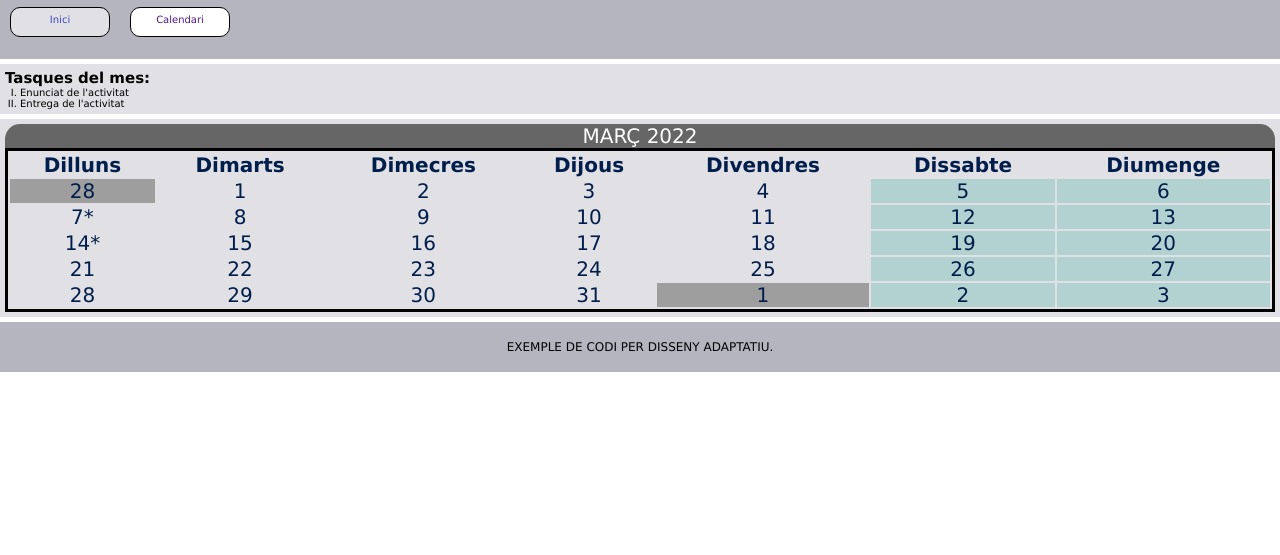
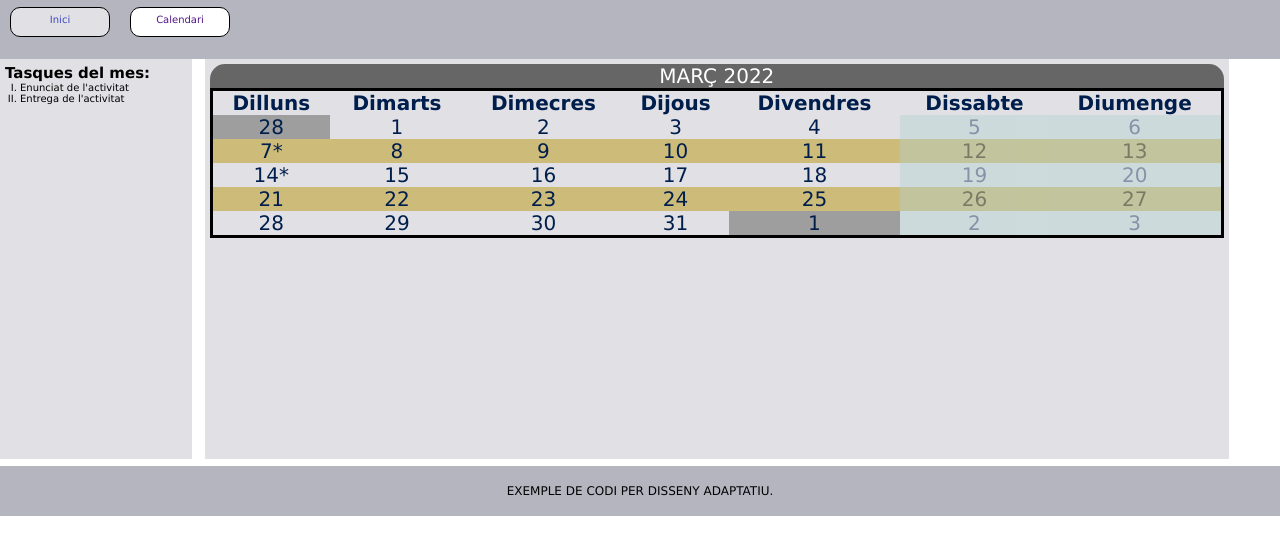
Before and after one commit to albertvallsbe/Daw_NC_Html_M9_UF1_P6, a plain HTML site: page public/calendari.html in a window 1280 px wide. Shown: the part 91-646 px from the top of the page. Drawn offline with Linux system fonts and the light colour scheme; grey boxes are pictures that could not be loaded.

Commit message:
10/03/22

```diff
--- a/css/desktop.css
+++ b/css/desktop.css
@@ -3,22 +3,45 @@ footer,
         .navegacio,
         .peus {
             background-color: var(--gris-mig);
-
         }
 
         .navegacio a {
             background-color: var(--gris-clar);
         }
-
+        /*
 section #center, section #left, section #right {
     justify-content: center;
-    flex-wrap: wrap;
+    display: inline-block;
+    /*flex-wrap: wrap;*/
+        /*
     width: 900px;
     margin: 0 auto;
 }
+*/
+
+        section {
+            display: inline-block;
+            margin: 0 auto;
+            /*justify-content: center;
+        */
+            height: 400px;
+        }
+
+        #left {
+            float: left;
+            width: 15%;
+        }
+
+        #center {
+            width: 80%;
+            margin-left: 1%;
+            /*repasar*/
+        }
+
         .cal {
             width: 100%;
         }
-#center{
+
+        #center {
             font-size: 2.0rem;
         }
--- a/css/mobile.css
+++ b/css/mobile.css
@@ -14,15 +14,18 @@
     --verd-clar-fons-calendari: #b1d2d0;
     --verd-fosc-fons-calendari: #9bb188;
 }
+
 * {
     box-sizing: border-box;
     margin: 0;
     padding: 0;
 }
+
 html {
     font-size: 62.5%;
     font-family: "DM Sans", Verdana, sans-serif;
 }
+
 header {
     position: relative;
     display: flex;
@@ -73,11 +76,26 @@ header {
     background-color: var(--blanc-sol);
     color: var(--violeta-lletra);
 }
+
+
 /*main*/
 
+
+/*
 #center,
 #left,
 #right {
+  display: block;
+  margin-top: 5px;
+  margin-bottom: 5px;
+  padding: 5px;
+  height: auto;
+  text-decoration: none;
+  background-color: var(--gris-clar);
+}*/
+
+section {
+    display: block;
     margin-top: 5px;
     margin-bottom: 5px;
     padding: 5px;
@@ -91,7 +109,7 @@ section ol {
     list-style-type: upper-roman;
 }
 
-.myClass{
+.myClass {
     margin: 10px;
     border: 1px solid var(--negre-sol);
 }
@@ -99,6 +117,7 @@ section ol {
 div img {
     flex-wrap: wrap;
 }
+
 .cal caption {
     border-top-left-radius: 15px;
     border-top-right-radius: 15px;
@@ -106,18 +125,20 @@ div img {
     text-transform: uppercase;
     color: var(--blanc-sol);
 }
+
 #center {
     font-size: 1.5rem;
-
     margin: 0 auto;
 }
+
 .cal {
+    border-spacing: 0px;
     border: 3px solid var(--negre-sol);
     color: var(--blau-fosc);
     width: 100%;
     text-align: center;
+}
 
-}
 .cal tr {
     border: 0px;
 }
@@ -137,9 +158,15 @@ div img {
 }
 
 .cal .weekend {
+    opacity: 0.40;
     background-color: var(--verd-clar-fons-calendari);
+}
 
+tr:nth-child(even) {
+    background-color: var(--marro-calendari);
 }
+
+
 /*Footer*/
 
 footer {
```
Lines whose indentation alone changed are shown as unchanged.
